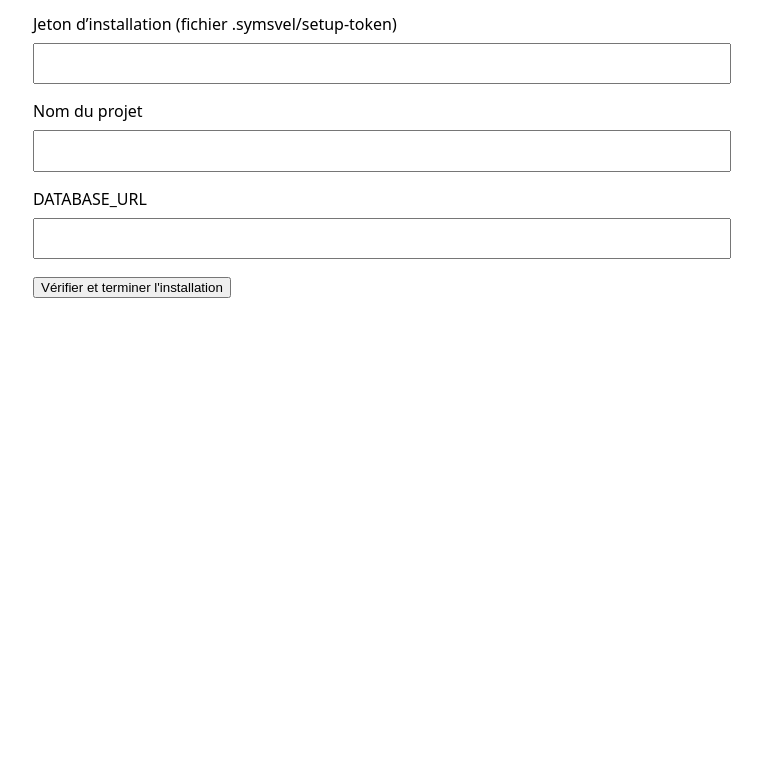
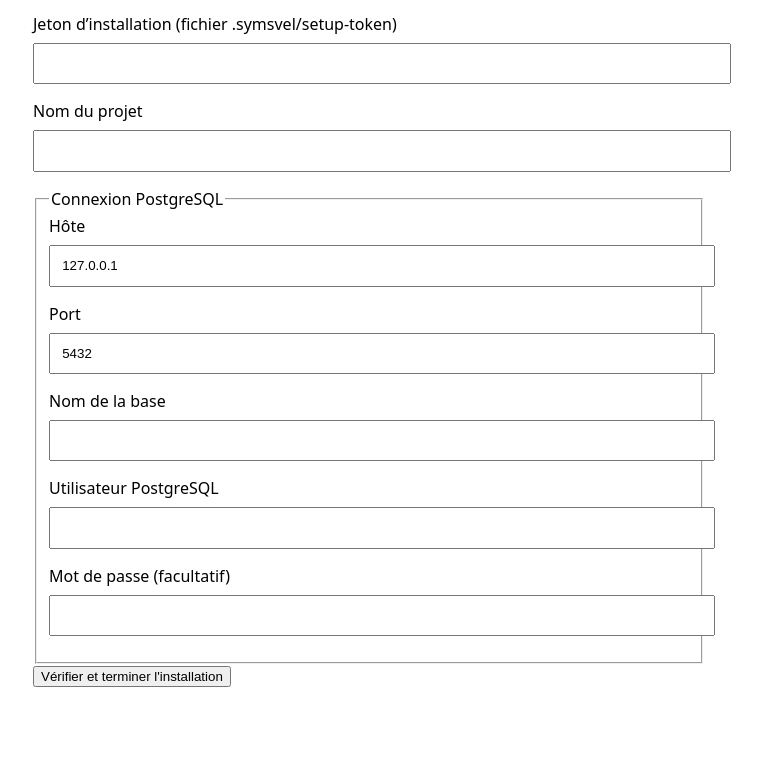
Before and after one commit to Symsvel-Framework/symsvel-back, a Symfony app: template templates/setup/index.html.twig in a window 1280 px wide. Shown: the part 229-1012 px from the top of the page, without its empty margins (271-1033 px from the left). Before the commit the page ends 527 px from the top, so only its background shows below. Run offline with Twig, Linux system fonts and the light colour scheme; the template is opened without the code that fills it, so the values that code supplies are empty; some libraries are stand-ins or nearby versions.

Commit message:
feat(setup): configuration PostgreSQL par champs dédiés (#34)
* feat(setup): validate PostgreSQL fields and generate encoded connection URL

* feat(setup): accept structured PostgreSQL connection parameters

* feat(setup): replace raw DATABASE_URL with labeled PostgreSQL fields

* test(setup): cover connection URL escaping and invalid PostgreSQL inputs

```diff
--- a/templates/setup/index.html.twig
+++ b/templates/setup/index.html.twig
@@ -11,8 +11,19 @@
     <input id="setup_token" name="setup_token" type="password" required autocomplete="off" style="display:block;width:100%;padding:.7rem;margin:.5rem 0 1rem">
     <label for="project_name">Nom du projet</label>
     <input id="project_name" name="project_name" type="text" maxlength="120" required autocomplete="organization" style="display:block;width:100%;padding:.7rem;margin:.5rem 0 1rem">
-    <label for="database_url">DATABASE_URL</label>
-    <input id="database_url" name="database_url" type="password" required autocomplete="off" style="display:block;width:100%;padding:.7rem;margin:.5rem 0 1rem">
+    <fieldset>
+      <legend>Connexion PostgreSQL</legend>
+      <label for="db_host">Hôte</label>
+      <input id="db_host" name="db_host" type="text" value="127.0.0.1" maxlength="253" required autocomplete="off" style="display:block;width:100%;padding:.7rem;margin:.5rem 0 1rem">
+      <label for="db_port">Port</label>
+      <input id="db_port" name="db_port" type="number" min="1" max="65535" value="5432" required style="display:block;width:100%;padding:.7rem;margin:.5rem 0 1rem">
+      <label for="db_name">Nom de la base</label>
+      <input id="db_name" name="db_name" type="text" maxlength="128" required autocomplete="off" style="display:block;width:100%;padding:.7rem;margin:.5rem 0 1rem">
+      <label for="db_user">Utilisateur PostgreSQL</label>
+      <input id="db_user" name="db_user" type="text" maxlength="128" required autocomplete="off" style="display:block;width:100%;padding:.7rem;margin:.5rem 0 1rem">
+      <label for="db_password">Mot de passe (facultatif)</label>
+      <input id="db_password" name="db_password" type="password" autocomplete="new-password" style="display:block;width:100%;padding:.7rem;margin:.5rem 0 1rem">
+    </fieldset>
     <button type="submit">Vérifier et terminer l'installation</button>
   </form>
 </main>
```
Also changed, not shown: src/Controller/SetupController.php (+11 -5 lines), src/Setup/DatabaseConnectionConfig.php (added, +44 -0 lines), tests/Setup/DatabaseConnectionConfigTest.php (added, +46 -0 lines).
